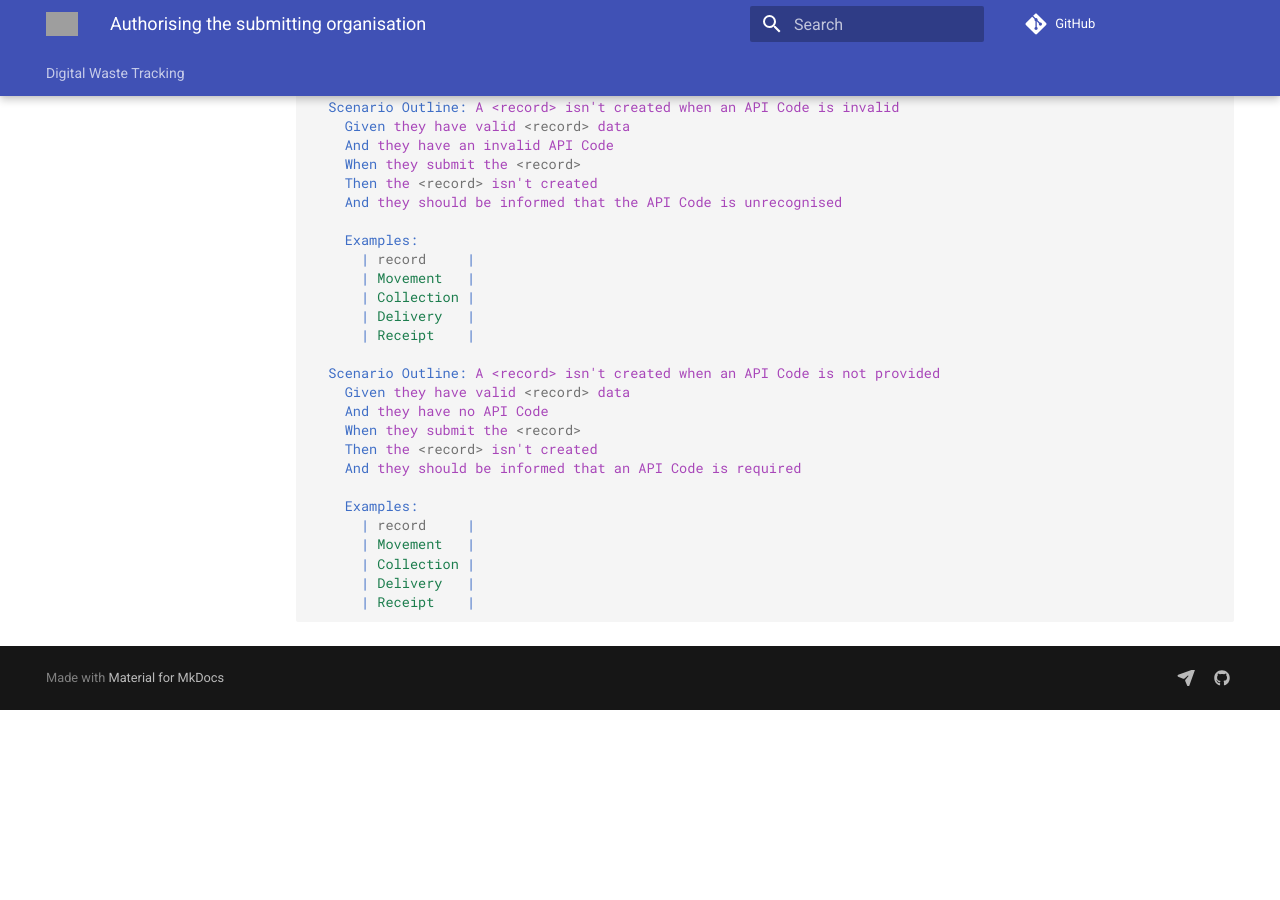
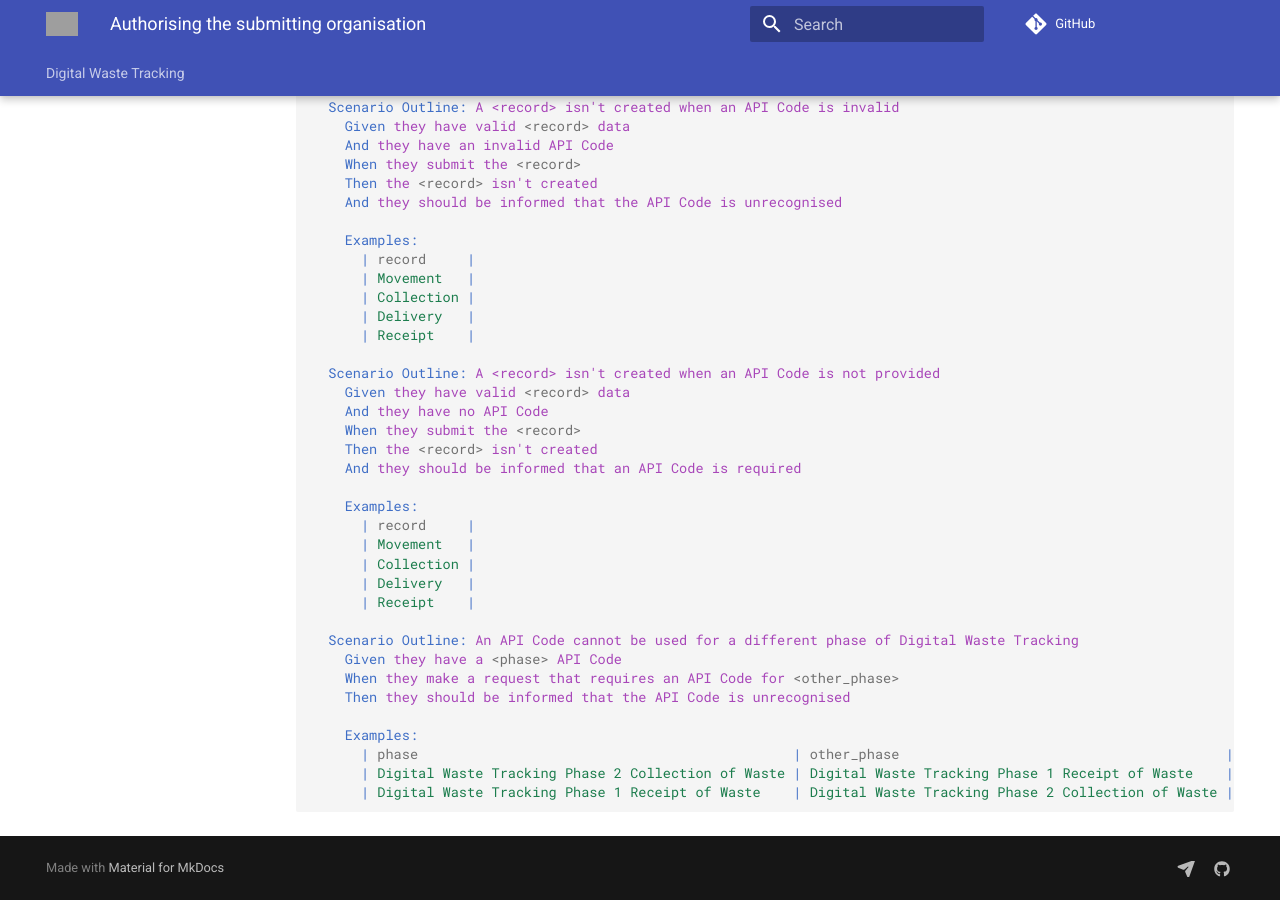
Before and after one commit to DEFRA/digital-waste-tracking-api-docs, an MkDocs documentation site: the page built from docs/collections/scenarios/beta-1/authorising-the-submitting-organisation.md, in a window 1280 px wide and 900 px high, scrolled down 540 px. Built offline with MkDocs 1.6.1 and Material for MkDocs 9.7.7, drawn with Linux system fonts in a browser that asks for light colours; comment, search, counter and statistics services are not loaded; the version menu is left out; before the commit the page ends 1250 px from its top, so only the background shows below that; grey boxes are pictures that could not be loaded.

Commit message:
DWTC-130: Added scenario outling that API codes shouldn't be compatible across phases

````diff
--- a/docs/collections/scenarios/beta-1/authorising-the-submitting-organisation.md
+++ b/docs/collections/scenarios/beta-1/authorising-the-submitting-organisation.md
@@ -49,4 +49,14 @@ Feature: Authorising the submitting organisation
       | Collection |
       | Delivery   |
       | Receipt    |
+
+  Scenario Outline: An API Code cannot be used for a different phase of Digital Waste Tracking
+    Given they have a <phase> API Code
+    When they make a request that requires an API Code for <other_phase>
+    Then they should be informed that the API Code is unrecognised
+
+    Examples:
+      | phase                                              | other_phase                                        |
+      | Digital Waste Tracking Phase 2 Collection of Waste | Digital Waste Tracking Phase 1 Receipt of Waste    |
+      | Digital Waste Tracking Phase 1 Receipt of Waste    | Digital Waste Tracking Phase 2 Collection of Waste |
 ```
````
